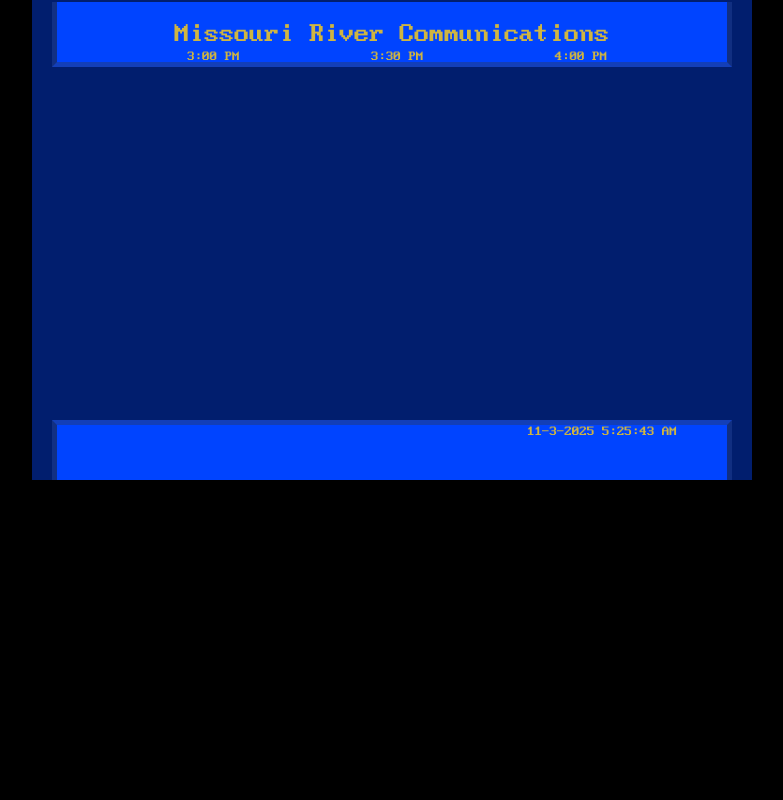
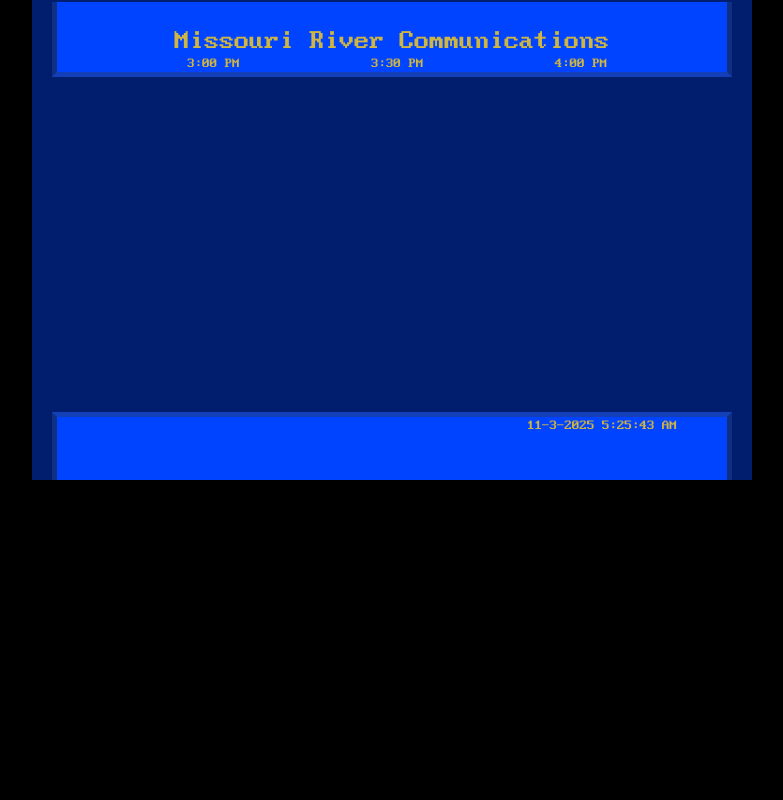
Before and after one commit to MarshmelloSUCKS/html-cable-guide, a plain HTML site: page classic/blue/index.html in a window 1280 px wide. Shown: the whole page, without its empty margins (248-1031 px from the left). Drawn offline with Linux system fonts and the light colour scheme.

Commit message:
fix issues related to heavy overscanning

```diff
--- a/classic/blue/index.html
+++ b/classic/blue/index.html
@@ -20,7 +20,7 @@
             </table>
         </div>
 
-        <marquee behavior="scroll" direction="up" height="350" scrollamount="3" class="guide" id="Guide">
+        <marquee behavior="scroll" direction="up" height="332" scrollamount="3" class="guide" id="Guide">
             <table class="channel-bar">
                 <tr>
                     <td class="label">02<br>GUIDE</td>
--- a/classic/blue/style.css
+++ b/classic/blue/style.css
@@ -25,7 +25,7 @@ body {
 }
 div.header {
     width: 100%;
-    height: 65px;
+    height: 75px;
     box-sizing: border-box;
     margin: 2px auto 0px auto;
     border-width: 5px;
@@ -36,7 +36,7 @@ div.header {
     border-bottom-color: rgb(19, 63, 184);
     border-left-color: rgb(18, 48, 131);
     border-right-color: rgb(17, 47, 129);
-    padding-top: 18px;
+    padding-top: 25px;
 }
 
 #SystemName{
@@ -162,12 +162,13 @@ table.channel-bar {
 
 .header-time {
     float: right;
-margin: 0px 50px 0px 0px;
+margin: 2px 50px 0px 0px;
 font-size: 15px;
 }
 
 .footer {
     border-width: 5px;
+    height: 60px;
     border-top-style: solid;
     border-left-style: solid;
     border-right-style: solid;
@@ -177,7 +178,6 @@ font-size: 15px;
     border-left-color: rgb(18, 48, 131);
     border-right-color: rgb(17, 47, 129);
     font-size: 20px;
-    height: 60px;
 }
 .footer p {
     margin-top: 15px;
--- a/classic/green/style.css
+++ b/classic/green/style.css
@@ -25,7 +25,7 @@ body {
 }
 div.header {
     width: 100%;
-    height: 65px;
+    height: 75px;
     box-sizing: border-box;
     margin: 2px auto 0px auto;
     border-width: 5px;
@@ -36,7 +36,7 @@ div.header {
     border-bottom-color: rgb(11, 138, 0);
     border-left-color: rgb(6, 194, 0);
     border-right-color: rgb(6, 194, 0);
-    padding-top: 18px;
+    padding-top: 25px;
 }
 
 #SystemName{
@@ -162,7 +162,7 @@ table.channel-bar {
 
 .header-time {
     float: right;
-margin: 0px 50px 0px 0px;
+margin: 2px 50px 0px 0px;
 font-size: 15px;
 }
 
--- a/classic/red/style.css
+++ b/classic/red/style.css
@@ -25,7 +25,7 @@ body {
 }
 div.header {
     width: 100%;
-    height: 65px;
+    height: 75px;
     box-sizing: border-box;
     margin: 2px auto 0px auto;
     border-width: 5px;
@@ -36,7 +36,7 @@ div.header {
     border-bottom-color: rgb(167, 44, 44);
     border-left-color: rgb(97, 18, 18);
     border-right-color: rgb(97, 18, 18);
-    padding-top: 18px;
+    padding-top: 25px;
 }
 
 #SystemName{
@@ -162,7 +162,7 @@ table.channel-bar {
 
 .header-time {
     float: right;
-margin: 0px 50px 0px 0px;
+margin: 2px 50px 0px 0px;
 font-size: 15px;
 }
 
--- a/modern/blue/style.css
+++ b/modern/blue/style.css
@@ -30,7 +30,7 @@ body {
 }
 div.header {
     width: 100%;
-    height: 70px;
+    height: 75px;
     box-sizing: border-box;
     margin: 0px auto;
     border-width: 4px;
@@ -40,7 +40,7 @@ div.header {
     border-bottom-style: solid;
     background: rgb(0,20,138);
     background: linear-gradient(333deg, rgba(0,20,138,1) 0%, rgba(0,6,237,1) 28%, rgba(0,20,138,1) 100%);
-    padding-top: 16px;
+    padding-top: 24px;
     z-index: 100;
     position: relative;
 }
@@ -150,7 +150,7 @@ table.channel-bar {
 
 .header-time {
     float: right;
-margin: 0px 100px 2px 0px;
+margin: 0px 100px 0px 0px;
 font-size: 14px;
 }
 
--- a/modern/green/style.css
+++ b/modern/green/style.css
@@ -31,7 +31,7 @@ body {
 }
 div.header {
     width: 100%;
-    height: 70px;
+    height: 75px;
     box-sizing: border-box;
     margin: 0px auto;
     border-width: 4px;
@@ -41,7 +41,7 @@ div.header {
     border-bottom-style: solid;
     background: rgb(0,143,10);
     background: linear-gradient(313deg, rgba(0,143,10,1) 0%, rgba(2,201,10,1) 30%, rgba(0,142,25,1) 100%);
-    padding-top: 16px;
+    padding-top: 22px;
     z-index: 100;
     position: relative;
 }
@@ -151,7 +151,7 @@ table.channel-bar {
 
 .header-time {
     float: right;
-margin: 0px 100px 2px 0px;
+margin: 0px 100px 0px 0px;
 font-size: 14px;
 }
 
--- a/modern/red/style.css
+++ b/modern/red/style.css
@@ -31,7 +31,7 @@ body {
 }
 div.header {
     width: 100%;
-    height: 70px;
+    height: 75px;
     box-sizing: border-box;
     margin: 0px auto;
     border-width: 4px;
@@ -41,7 +41,7 @@ div.header {
     border-bottom-style: solid;
     background: rgb(143,0,0);
     background: linear-gradient(313deg, rgba(143,0,0,1) 0%, rgba(201,2,2,1) 30%, rgba(142,0,0,1) 100%);
-    padding-top: 16px;
+    padding-top: 22px;
     z-index: 100;
     position: relative;
 }
@@ -150,7 +150,7 @@ table.channel-bar {
 
 .header-time {
     float: right;
-margin: 0px 100px 2px 0px;
+margin: 0px 100px 0px 0px;
 font-size: 14px;
 }
 
```
Also changed, not shown: classic/green/index.html (+1 -1 lines), classic/red/index.html (+1 -1 lines), modern/blue/index.html (+1 -1 lines), modern/green/index.html (+1 -1 lines), modern/red/index.html (+1 -1 lines).
